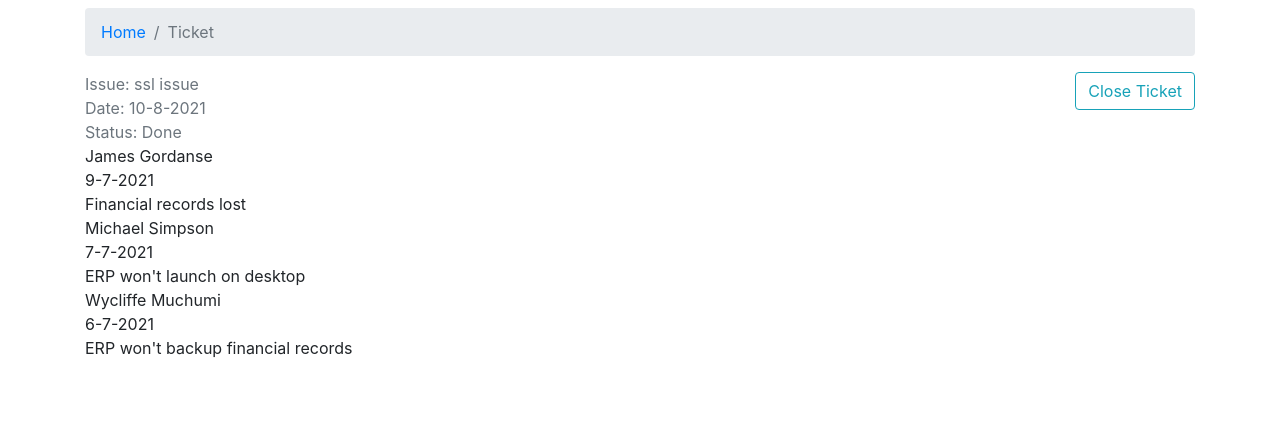
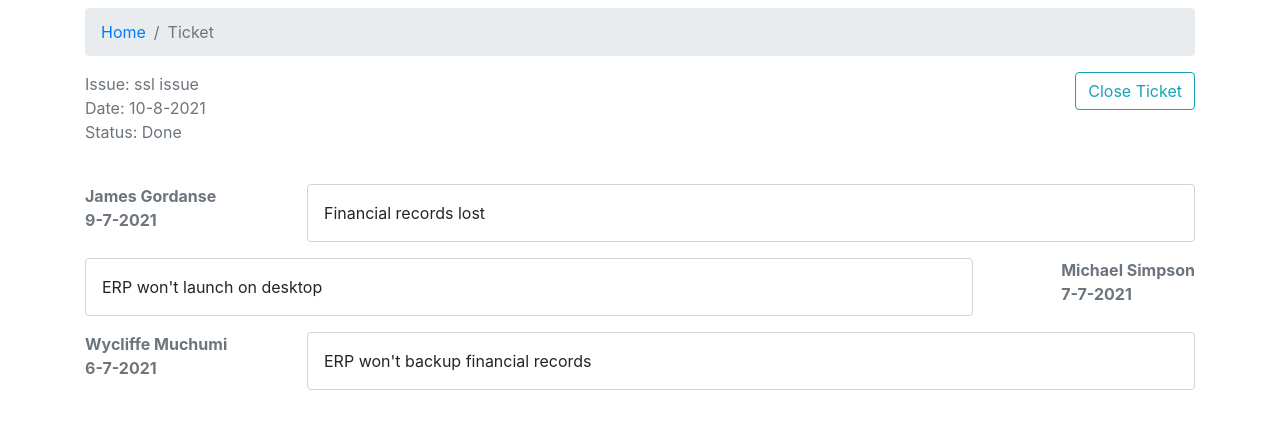
Before and after one commit to muchumi/tasks-ticketing-system, a React (Create React App) app in the folder client/: page /add-tickets in a window 1280 px wide. Shown: the top 428 px of the page. Built offline with nearby package versions, Linux system fonts and the light colour scheme.

Commit message:
styling MessageHistory component

```diff
--- /dev/null
+++ b/client/src/components/MessageHistory/MessageHistory.css
@@ -0,0 +1,16 @@
+.messageHistory{
+    display: flex;
+    flex-direction: row;
+    justify-content: space-between;
+}
+.messageHistory:nth-child(even){
+    display: flex;
+    flex-direction: row-reverse;
+    justify-content: space-between;
+}
+.message{
+    padding: 1rem;
+    width: 80%;
+    border: 1px solid #ced4da;
+    border-radius: 0.25rem;
+}
--- a/client/src/components/MessageHistory/MessageHistory.js
+++ b/client/src/components/MessageHistory/MessageHistory.js
@@ -1,11 +1,14 @@
 import React from 'react';
 import PropTypes from 'prop-types';
+import './MessageHistory.css';
+
+
 const MessageHistory = ({message}) => {
     console.log(message);
     if (!message) return null
     return message.map((row, i) =>
-    <div key={i} className="messageHistory">
-            <div className="send">
+        <div key={i} className="messageHistory mt-3">
+            <div className="send font-weight-bold text-secondary">
                 <div className="sender">{row.sender}</div>
                 <div className="date">{row.date}</div>
             </div>
--- a/client/src/components/Ticket/Ticket.js
+++ b/client/src/components/Ticket/Ticket.js
@@ -23,7 +23,7 @@ const Ticket = () => {
                     <Button variant="outline-info">Close Ticket</Button>
                 </Col>
             </Row>
-            <Row>
+            <Row className="mt-4">
                 <Col>
                     <MessageHistory message={ticket.history} />
                 </Col>
```
